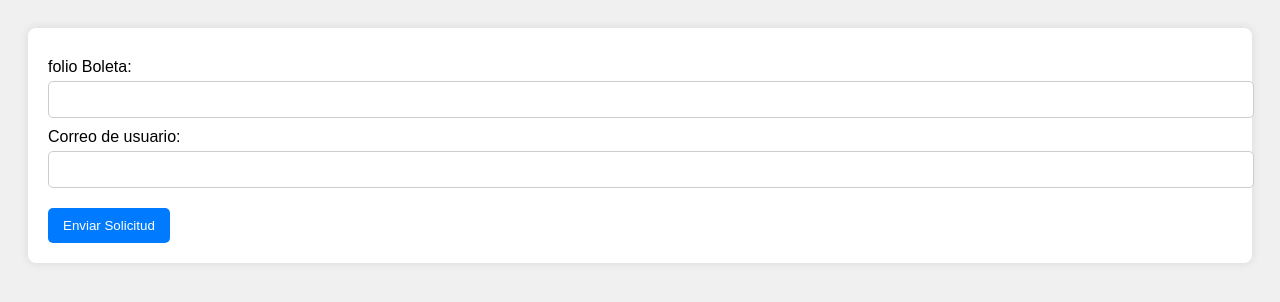
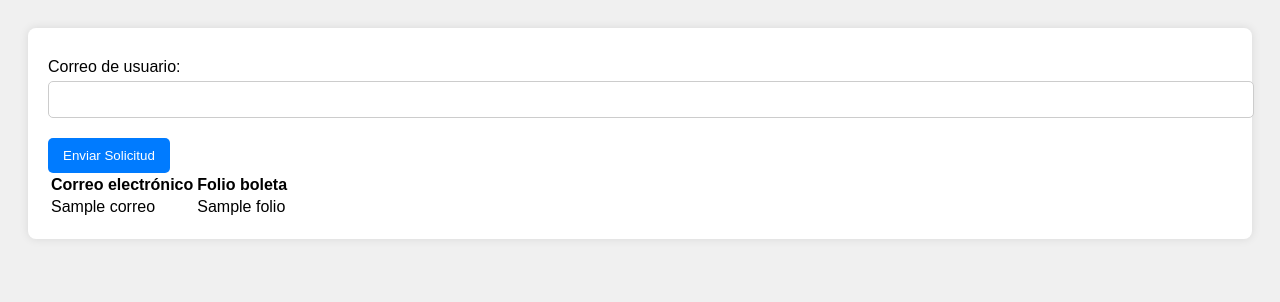
Before and after one commit to midjeremy/interfaz-vendedor, a Flask app: template TEMPLATES/buscarBoleta.html in a window 1280 px wide. Shown: the top 302 px of the page. Run offline with Flask 3, Linux system fonts and the light colour scheme; the template is opened without the code that fills it: most values are stand-ins (such as "Sample title", 1, 10 or a date in 2020).

Commit message:
se termina de realizar la accion completa para buscar boleta con el correo del cliente

```diff
--- a/CRUD/crud.py
+++ b/CRUD/crud.py
@@ -46,10 +46,10 @@ def PrepararImportarDataBoleta():
     except Exception as ex:
         print(ex)
 
-def buscarBoleta(folioBoleta, email):
-    sql = 'SELECT nombre, email, folioBoleta FROM masterbikes.usuarios WHERE folioBoleta = %s AND email = %s'
+def buscarBoleta(email):
+    sql = 'SELECT folioBoleta FROM masterbikes.usuarios WHERE email = %s'
     cur = conex.cursor()
-    cur.execute(sql,(folioBoleta, email,))
+    cur.execute(sql,(email,))
     boleta = cur.fetchone()
     cur.close()
     return boleta
--- a/TEMPLATES/buscarBoleta.html
+++ b/TEMPLATES/buscarBoleta.html
@@ -43,9 +43,6 @@
 </style>
 <body>
     <form method="post">
-        <label for="name">folio Boleta: </label>
-        <input type="text" id="folioBoleta" name="folioBoleta" required>
-
         <label for="email">Correo de usuario: </label>
         <input type="email" id="email" name="email" required>
 
@@ -54,6 +51,18 @@
         {% endif %}
 
         <button type="submit">Enviar Solicitud</button>
+        {% if data %}
+        <table>
+            <tr>
+                <th>Correo electrónico</th>
+                <th>Folio boleta</th>
+            </tr>
+            <tr>
+                <td>{{ data.correo }}</td>
+                <td>{{ data.folio }}</td>
+            </tr>
+        </table>
+        {% endif %}
     </form>
 </body>
 </html>
--- a/app.py
+++ b/app.py
@@ -1,5 +1,5 @@
 from flask import Flask, render_template, redirect, url_for, request
-from CRUD.crud import VerifiedPDF, agregarProductos, VerifiedIMG, buscarIMG
+from CRUD.crud import VerifiedPDF, agregarProductos, VerifiedIMG, buscarIMG, buscarBoleta
 from werkzeug.utils import secure_filename
 from flask_mail import Mail, Message
 from CONEX.Conex import conexion
@@ -49,8 +49,21 @@ def submitPDF():
             return render_template('enviarPDF.html', error = error)
     return render_template('enviarPDF.html')
 
-@app.route('/buscar-boleta')
-def buscarBoleta():
+@app.route('/buscar-boleta', methods =['GET', 'POST'])
+def buscarBoletasClientes():
+    if request.method == 'POST':
+        email = request.form['email']
+        folioParentesis = buscarBoleta(email)
+
+        data = {'correo': email,
+                'folio': folioParentesis}
+
+        folioSinParentesis = data['folio'][0]
+
+        data2 ={'correo': email,
+                'folio':folioSinParentesis}
+
+        return render_template('buscarBoleta.html',data = data2)
 
     return render_template('buscarBoleta.html')
 
```
